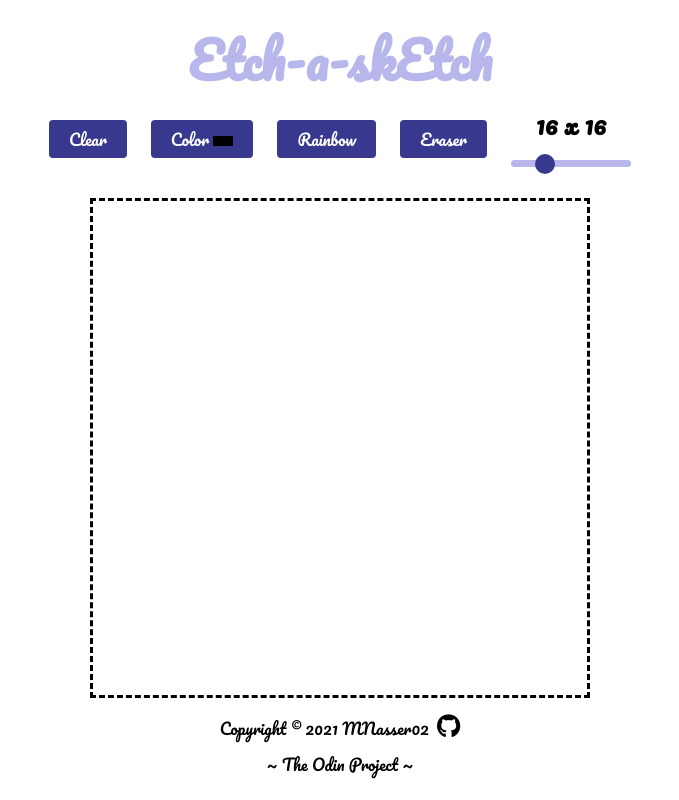
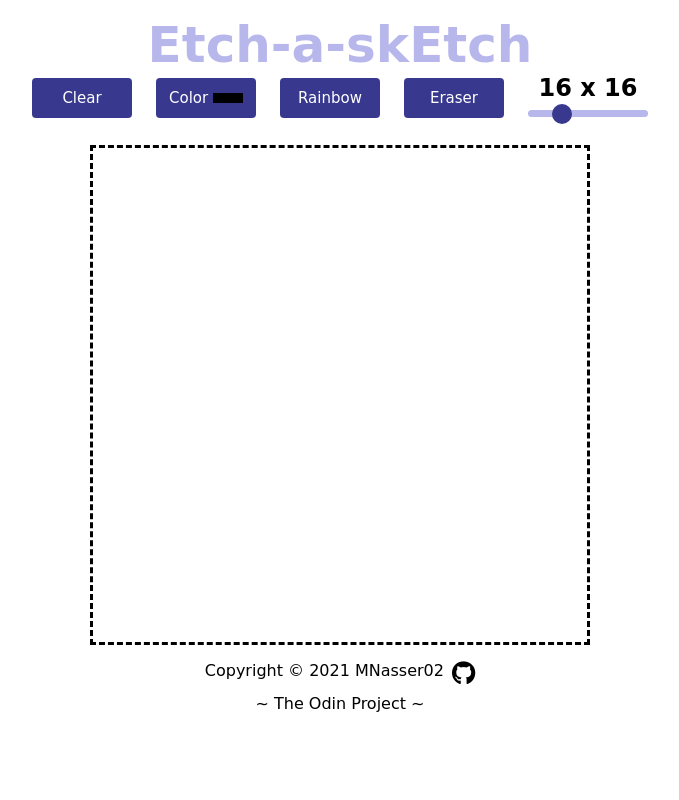
Before and after one commit to mnasser02/Etch-a-Sketch, a plain HTML site: page index.html in a window 1280 px wide. Shown: the whole page, without its empty margins (300-979 px from the left). Drawn offline with Linux system fonts and the light colour scheme.

Commit message:
adjusted font

```diff
--- a/index.html
+++ b/index.html
@@ -7,9 +7,6 @@
     <title>Etch a skEtch</title>
     <script src="./script.js" defer></script>
     <link rel="stylesheet" href="./styles/style.css" />
-    <style>
-      @import url('https://fonts.googleapis.com/css2?family=Pacifico&display=swap');
-    </style>
     <script
       src="https://kit.fontawesome.com/4c536a6bd5.js"
       crossorigin="anonymous"
--- a/script.js
+++ b/script.js
@@ -1,30 +1,6 @@
 const grid = document.querySelector('.container');
 var dimension = 16;
 let currentMode = "rainbow";
-initial(dimension);
-
-//intialize with 16x16 grid
-function initial(dimension){
-    grid.style.gridTemplateColumns= `repeat(${dimension}, 1fr)`;
-    grid.style.gridTemplateRows= `repeat(${dimension}, 1fr)`;
-    for (let i = 0; i < dimension**2; i++)
-    {
-        divs = document.createElement('div');
-        grid.appendChild(divs);
-    }
-}
-
-//generate random number between min and max
-function randomBetween(min, max) {
-    return min + Math.floor(Math.random() * (max - min + 1));
-}
-
-//set all boxes to white
-function clear(){
-    let boxes = document.querySelectorAll('.container div');
-    boxes.forEach( box => box.style.backgroundColor = "white");
- }
-
 //used later for dispatching events manually
 const clickEvent = new Event('click');
 const inputEvent = new Event('input');
@@ -44,6 +20,31 @@ eraser.addEventListener('click', erase);
 const sizeSlider = document.querySelector('.sizeSlider');
 sizeSlider.addEventListener('input', size);
 
+
+initial(dimension);
+//intialize with 16x16 grid and rainbow coloring
+function initial(dimension){
+    grid.style.gridTemplateColumns= `repeat(${dimension}, 1fr)`;
+    grid.style.gridTemplateRows= `repeat(${dimension}, 1fr)`;
+    for (let i = 0; i < dimension**2; i++)
+    {
+        divs = document.createElement('div');
+        grid.appendChild(divs);
+    }
+
+    createRainbow();
+}
+
+//generate random number between min and max
+function randomBetween(min, max) {
+    return min + Math.floor(Math.random() * (max - min + 1));
+}
+
+//set all boxes to white
+function clear(){
+    let boxes = document.querySelectorAll('.container div');
+    boxes.forEach( box => box.style.backgroundColor = "white");
+ }
 
 function color(color){
     currentMode = "color";
@@ -76,7 +77,7 @@ function size(e){
     dimension = e.target.value;
 
     //remove all boxes
-    grid.innerHTML='';
+
     grid.style.gridTemplateColumns= `repeat(${dimension}, 1fr)`;
     grid.style.gridTemplateRows= `repeat(${dimension}, 1fr)`;
 
--- a/styles/style.css
+++ b/styles/style.css
@@ -2,7 +2,7 @@
   box-sizing: border-box;
   margin: 0;
   padding: 0;
-  font-family: "Pacifico", cursive;
+  font-family: "Comic Sans Bold", cursive;
 }
 
 h1 {
@@ -38,14 +38,16 @@ input {
   cursor: pointer;
 }
 button {
-  font-size: 1em;
-  padding: 5px 20px;
+  font-size: 15px;
+  padding: 5px 10px;
   background-color: rgb(56, 56, 143);
   border-radius: 4px;
   border: none;
   margin: 10px;
   color: white;
   margin: 0;
+  width: 100px;
+  height: 40px;
 }
 
 button,
@@ -66,11 +68,12 @@ input[type="color"]:active {
 input[type="color"] {
   -webkit-appearance: none;
   border: none;
-  width: 20px;
+  width: 30px;
   height: 10px;
 }
 input[type="color"]::-webkit-color-swatch-wrapper {
   padding: 0;
+  margin: 0;
 }
 input[type="color"]::-webkit-color-swatch {
   border: none;
@@ -126,3 +129,12 @@ footer {
 .fa-github:hover {
   transform: rotate(360deg) scale(1.2);
 }
+
+/* media queries */
+
+@media (max-width: 650px) {
+  .container {
+    height: 400px;
+    width: 400px;
+  }
+}
```
